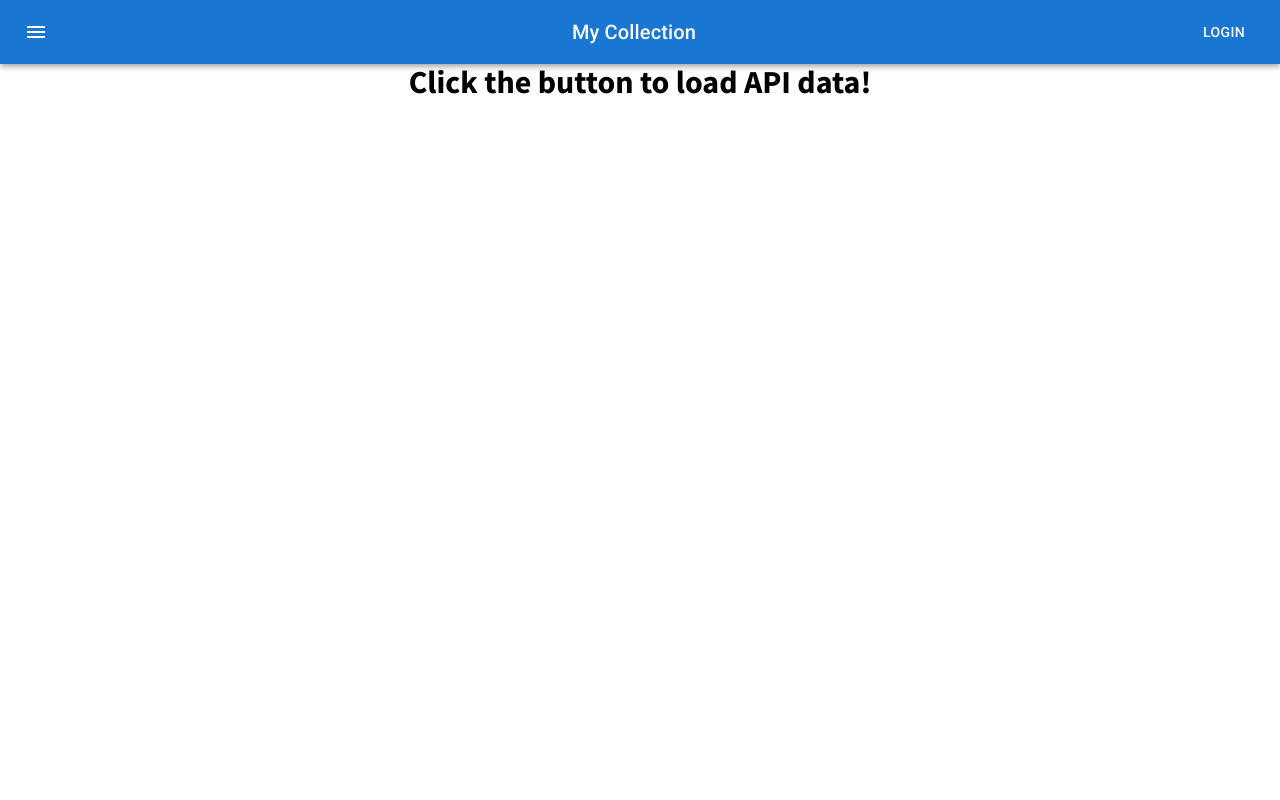
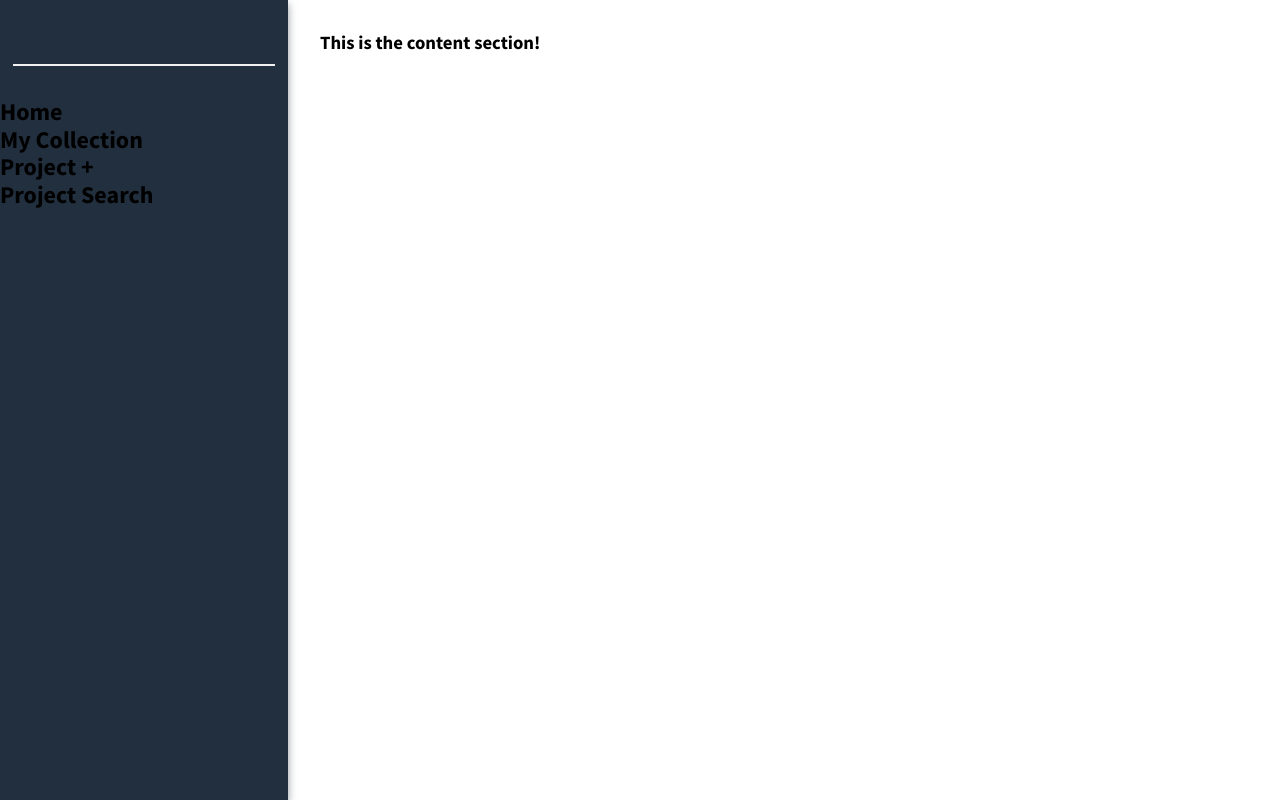
Before and after one commit to Rdarke/Project_Vehicle, a React (Create React App) app in the folder app/: page / in a window 1280 px wide. Built offline with nearby package versions, Linux system fonts and the light colour scheme.

Commit message:
Add initial App layout style

```diff
--- a/app/src/components/app/App.scss
+++ b/app/src/components/app/App.scss
@@ -1,38 +1,38 @@
-.App {
-  text-align: center;
-}
+@import "../../styles/variables";
 
-.App-logo {
-  height: 40vmin;
-  pointer-events: none;
-}
+.sidebar {
+  background-color: $dark-background;
+  box-shadow: 0px 4px 8px rgba($dark-background, 0.5);
+  display: flex;
+  flex-direction: column;
+  min-width: 18rem;
+  padding: $spacing 0;
 
-@media (prefers-reduced-motion: no-preference) {
-  .App-logo {
-    animation: App-logo-spin infinite 20s linear;
+  &--centered {
+    align-self: center;
+  }
+
+  &__separator {
+    width: 90%;
+    margin: $spacing 0;
+    border: solid 1px;
+    color: darken($white, 5%);
+  }
+
+  &__menu {
+    flex: 1;
+  }
+
+  &__lhl {
+    margin-top: 2rem;
   }
 }
 
-.App-header {
-  background-color: #282c34;
-  min-height: 100vh;
+.content {
   display: flex;
   flex-direction: column;
-  align-items: center;
-  justify-content: center;
-  font-size: calc(10px + 2vmin);
-  color: white;
+  justify-content: flex-start;
+  margin: 2rem 0;
+  padding: 0 $spacing;
+  width: 100%;
 }
-
-.App-link {
-  color: #61dafb;
-}
-
-@keyframes App-logo-spin {
-  from {
-    transform: rotate(0deg);
-  }
-  to {
-    transform: rotate(360deg);
-  }
-}
--- a/app/src/components/app/index.jsx
+++ b/app/src/components/app/index.jsx
@@ -21,13 +21,28 @@ function App() {
   };
 
   return (
-    <div className="App">
+    <main className="layout">
     <Router>
-    <Navbar></Navbar>
-        <h1>{ state.message }</h1>
-        <Button onClick={console.log("Hi there")} >Click Me</Button>
+
+    <section className="sidebar">
+
+    <hr className="sidebar__separator sidebar--centered" />
+    <nav className="sidebar__menu" >
+
+    <h2>Home</h2>
+    <h2>My Collection</h2>
+    <h2>Project +</h2>
+    <h2>Project Search</h2>
+
+    </nav>
+    </section>
+
+    <section className="content">
+    <h3>This is the content section!</h3>
+    </section>
+
     </Router>
-    </div>
+    </main>
   );
 };
 
```
